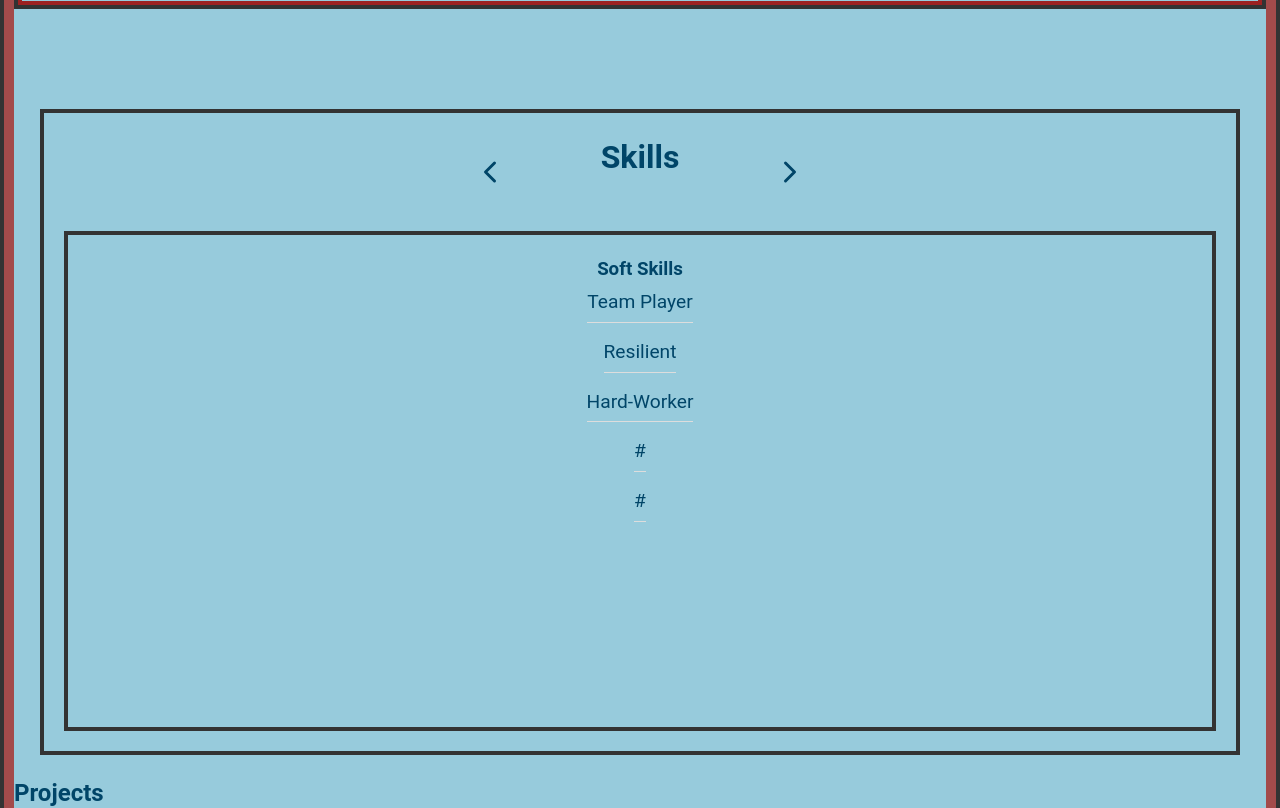
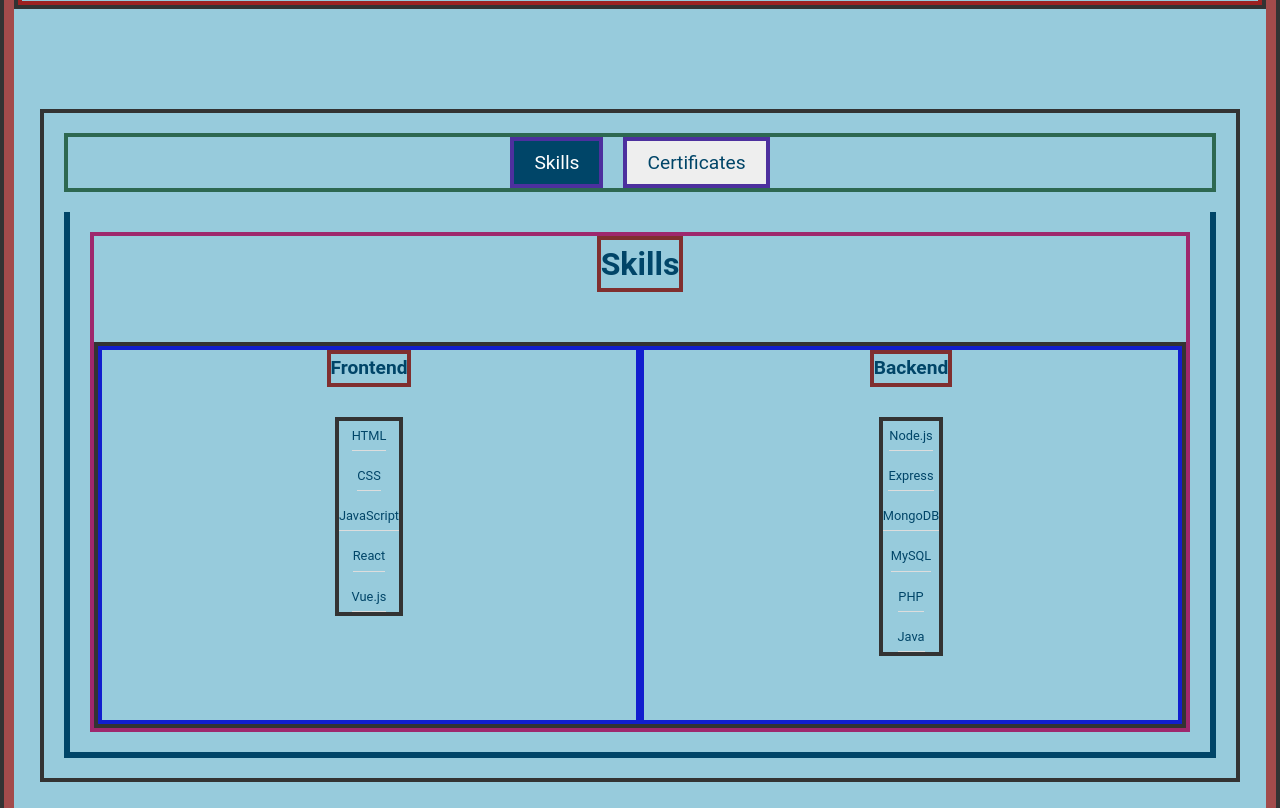
Before and after one commit to Thiagoocosta86/my-portfolio, a React (Create React App) app: page / in a window 1280 px wide. Shown: the part 920-1728 px from the top of the page. Built offline with nearby package versions, Linux system fonts and the light colour scheme; grey boxes are pictures that could not be loaded.

Commit message:
1-Left only hard skills and split the panel into two parts, SKILSS & CERTIFICATES.
I am changing the Skills panel, modified taking the soft skills out and included a certificates tab.

```diff
--- a/src/components/Skills.js
+++ b/src/components/Skills.js
@@ -1,50 +1,34 @@
 import React, { useState } from 'react';
-import { ReactComponent as NextIcon } from '../assets/icons/forwardIcon.svg';
-import { ReactComponent as BackIcon } from '../assets/icons/backIcon.svg';
 
 const Skills = () => {
-  const [currentPanel, setCurrentPanel] = useState(0);
-
-  const handleNextPanel = () => {
-    setCurrentPanel((prevPanel) => (prevPanel === 0 ? 1 : 0));
-  };
-
-  const handlePreviousPanel = () => {
-    setCurrentPanel((prevPanel) => (prevPanel === 1 ? 0 : 1));
-  };
+  const [currentTab, setCurrentTab] = useState(0);
 
   return (
     <section className="skills">
-      <div className="skills-header">
-        <div className="icon-wrapper left">
-          <BackIcon className="icon back-icon" onClick={handlePreviousPanel} width="32" height="32" title="Back" />
+      {/* Tab Navigation */}
+      <div className="tab-header">
+        <button
+          className={`tab-button ${currentTab === 0 ? 'active' : ''}`}
+          onClick={() => setCurrentTab(0)}
+        >
+          Skills
+        </button>
+        <button
+          className={`tab-button ${currentTab === 1 ? 'active' : ''}`}
+          onClick={() => setCurrentTab(1)}
+        >
+          Certificates
+        </button>
       </div>
 
-        <h2>Skills</h2>
-
-        <div className="icon-wrapper right">
-          <NextIcon className="icon next-icon" onClick={handleNextPanel} width="32" height="32" title="Next" />
-        </div>
-      </div>
-
-      <div className="skills-container">
-        {currentPanel === 0 && (
-          <div className="skills-column soft-skills-panel">
-            <h3>Soft Skills</h3>
-            <ul className="soft-skills">
-              <li>Team Player</li>
-              <li>Resilient</li>
-              <li>Hard-Worker</li>
-              <li>#</li>
-              <li>#</li>
-            </ul>
-          </div>
-        )}
-
-        {currentPanel === 1 && (
+      {/* Tab Content */}
+      <div className="tab-content">
+        {currentTab === 0 && (
+          <div className="skills-panel">
+            <h3>Skills</h3>
             <div className="skills-column hard-skills-panel">
               <div className="frontend-column">
-              <h3>Frontend</h3>
+                <h4>Frontend</h4>
                 <ul className="frontend-skills">
                   <li>HTML</li>
                   <li>CSS</li>
@@ -55,7 +39,7 @@ const Skills = () => {
               </div>
 
               <div className="backend-column">
-              <h3>Backend</h3>
+                <h4>Backend</h4>
                 <ul className="backend-skills">
                   <li>Node.js</li>
                   <li>Express</li>
@@ -66,6 +50,15 @@ const Skills = () => {
                 </ul>
               </div>
             </div>
+          </div>
+        )}
+
+        {currentTab === 1 && (
+          <div className="certificates-panel">
+            <h3>Certificates</h3>
+            {/* Certificates details to be added later */}
+            <p>List certifications.</p>
+          </div>
         )}
       </div>
     </section>
--- a/src/style.css
+++ b/src/style.css
@@ -198,7 +198,7 @@ main {
 
 
 .GithubIcon:hover svg {
-  fill: #111111; /* GitHub green */
+  fill: #111111; /* GitHub Black*/
   transform: scale(1.1)
 }
 
@@ -217,111 +217,103 @@ main {
   overflow: hidden;
 }
 
-.skills h2 {
+.skills h3 {
   text-align: center;
   font-size: 2rem;
   color: #004568;
   margin-bottom: 30px;
-  position: relative;
+  border: 4px solid #802f2f;
+
+}
+.skills h4{
+  text-align: center;
+  font-size: 1.2rem;
+  color: #004568;
+  margin-bottom: 30px;
+  border: 4px solid #802f2f;
+
+}
+/* Tab Header Styles */
+.tab-header {
+  display: flex;
+  justify-content: center;
+  margin-bottom: 20px;
+  border: 4px solid #2d6851;
 }
 
-.skills-header {
-  display: flex;
-  justify-content: center;
-  align-items: center;
-  position: relative; /* Needed to align the icons */
-  margin-bottom: 20px;
+.tab-button {
+  padding: 10px 20px;
+  font-size: 1.2rem;
+  cursor: pointer;
+  border: none;
+  background-color: #eee;
+  color: #004568;
+  margin: 0 10px;
+  transition: background-color 0.3s ease;
+  border: 4px solid #4d309e;
 }
 
-.icon-wrapper {
-  display: flex;
-  align-items: center;
-  cursor: pointer;
-  position: absolute;
-  top: 50%;
-  transform: translateY(-50%);
+.tab-button:hover {
+  background-color: #ddd;
 }
 
-.icon-wrapper.left {
-  padding-right:  300px;
+.tab-button.active {
+  background-color: #004568;
+  color: #fff;
 }
 
-.icon-wrapper.right {
-  padding-left: 300px;
-}
-
-.icon {
-  width: 32px;
-  height: 32px;
-  fill: #004568; /* Color of the icon */
+/* Panel Content Styles */
+.tab-content {
+  padding: 20px;
+  border: 6px solid #004568;
+  border-top: none;
 
 }
 
-.icon:hover {
-  fill: #00334d; /* Hover color for icons */
-}
+.skills-panel, .certificates-panel {
+  display: flex;
+  flex-direction: column;
+  align-items: center;
 
-.skills-container {
-  display: flex;
-  justify-content: center;
-  position: relative;
-  transition: transform 6s ease;
   height: 500px;
+  border: 4px solid #9e286d;
 }
 
 .skills-column {
   flex: 1;
-  padding: 20px;
-  box-sizing: border-box;
+  display: flex;
+
+  justify-content: center;
+  width: 100%;
+  margin-top: 20px;
+  border: 4px solid #333;
+}
+
+/* Frontend and Backend Skills Styles */
+.frontend-column, .backend-column {
+  flex: 1;
+  min-width: 45%;
+  border: 4px solid #111ece;
+
   display: flex;
   flex-direction: column;
   align-items: center;
 }
 
-/* For Soft Skills panel */
-.soft-skills-panel {
-  border: 4px solid #333;
 
-  width: 100%;
-  height: 100%;
-
-}
-
-/* For Hard Skills panel */
-.hard-skills-panel {
-  display: flex;
-  flex-direction: row;
-  justify-content: space-between;
-  width: 100%;
-  padding: 20px;
-  border: 4px solid #333;
-
-}
-
-.frontend-column, .backend-column {
-  flex: 1; /* Ensure both columns are flexible */
-  min-width: 45%; /* This ensures that they stay side by side even on medium screens */
-  display: flex;
-  flex-direction: column;
-  align-items: center;
-   /* Optional border for better visualization */
-  padding: 10px;
-  height: 100%;
-}
-
-.soft-skills, .frontend-skills, .backend-skills {
+.frontend-skills, .backend-skills {
   list-style: none;
   padding: 0;
   margin: 0;
-  width: 100%;
   display: flex;
   flex-direction: column;
   align-items: center;
   gap: 10px;
+  border: 4px solid #333;
 }
 
-.soft-skills li, .frontend-skills li, .backend-skills li {
-  font-size: 1.2rem;
+.frontend-skills li, .backend-skills li {
+  font-size: 0.8rem;
   padding: 5px 0;
   border-bottom: 1px solid #ddd;
 }
```
Lines whose indentation alone changed are shown as unchanged.
